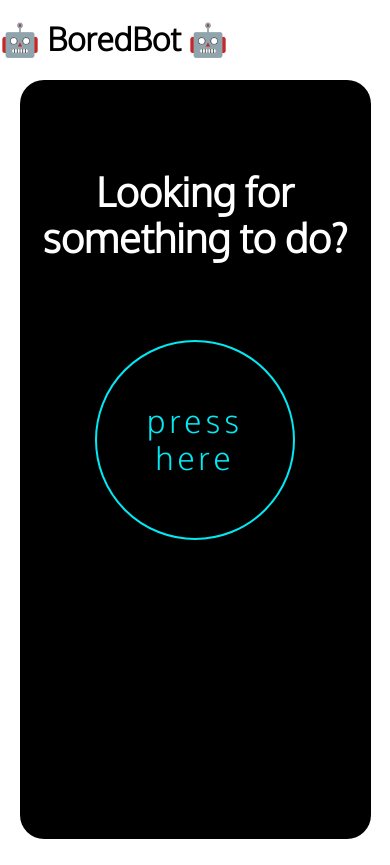
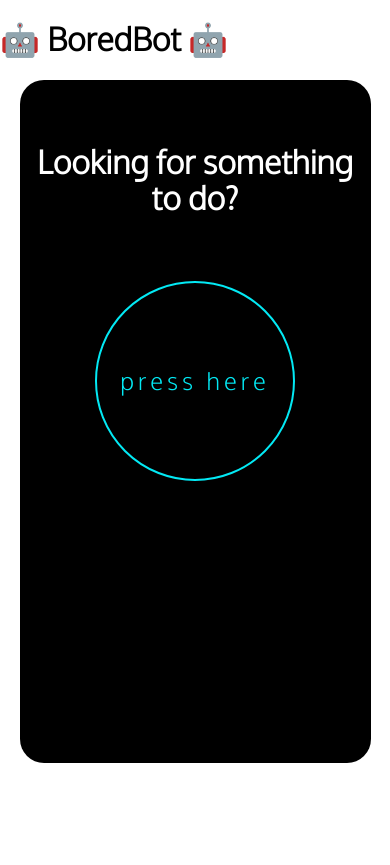
Before and after one commit to Kath-fox/BoredBot, a plain HTML site: page index.html in a window 390 px wide. After the commit the page ends 844 px from the top, so only its background shows below. Drawn offline with nearby package versions, Linux system fonts and the light colour scheme.

Commit message:
Added media query for larger screens

```diff
--- a/index.css
+++ b/index.css
@@ -1,9 +1,14 @@
 body {
     /* uigradients.com */
     background: white;
-    height: 100vh;
     font-family: Oxygen, sans-serif;
-    height: 100vh;
+    height: 90vh;
+}
+
+@media (min-width: 600px) {
+    html {
+        font-size: 20px;
+    }
 }
 
 .container {
@@ -19,11 +24,11 @@ body {
     display: flex;
     flex-direction: column;
     align-items: center;
-    padding: 3em 1em;
+    padding: 2em 1em;
 }
 
 .activity-text {
-    font-size: 2.5rem;
+    font-size: 2rem;
     font-weight: 900;
     padding-bottom: 1em;
     text-align: center;
@@ -45,7 +50,7 @@ button {
     letter-spacing: 4px;
     overflow: hidden;
     border:2px solid #03e9f4;
-    font-size: 2rem;
+    font-size: 1.5rem;
 }
 
 button:hover {
```
